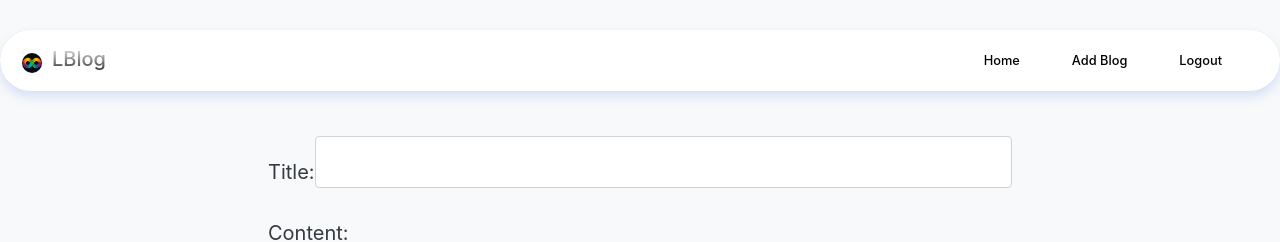
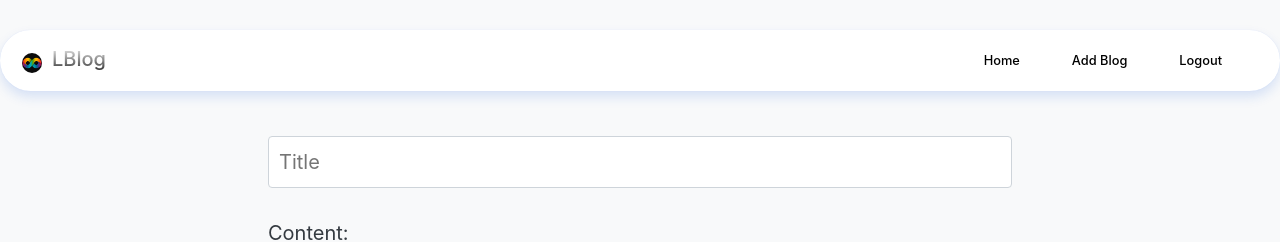
Before and after one commit to alandavis2/ICT_project_final, a React (Create React App) app in the folder frontend/: page /add-blog in a window 1280 px wide. Shown: the top 242 px of the page. Built offline with nearby package versions, Linux system fonts and the light colour scheme.

Commit message:
title update

```diff
--- a/frontend/src/pages/AddBlogpage.js
+++ b/frontend/src/pages/AddBlogpage.js
@@ -39,16 +39,15 @@ const AddBlog = () => {
 
   return (
     <div id='b'>
-      <br/><br/><br/><br/>
+      <br /><br /><br /><br />
       <form onSubmit={handleSubmit}>
         <label>
-          <span>Title:</span>
-          <input type="text" value={title} onChange={handleTitleChange} required />
+          <input type="text" placeholder="Title" value={title} onChange={handleTitleChange} required />
         </label>
         <label>
           <span>Content:</span>
         </label>
-        <div id ='a' className="quill-container">
+        <div id='a' className="quill-container">
           <ReactQuill value={content} onChange={handleContentChange} />
         </div>
         <button type="submit">Add Blog</button>
--- a/frontend/src/pages/HomePage.css
+++ b/frontend/src/pages/HomePage.css
@@ -1,5 +1,5 @@
 .homepage {
-  padding: 20px;
+  padding: 30px;
   animation: change 25s steps(1) infinite;
   background-size: cover;
 }
```
Also changed, not shown: frontend/src/pages/images/image1.jpeg, frontend/src/pages/images/image3.jpeg.
